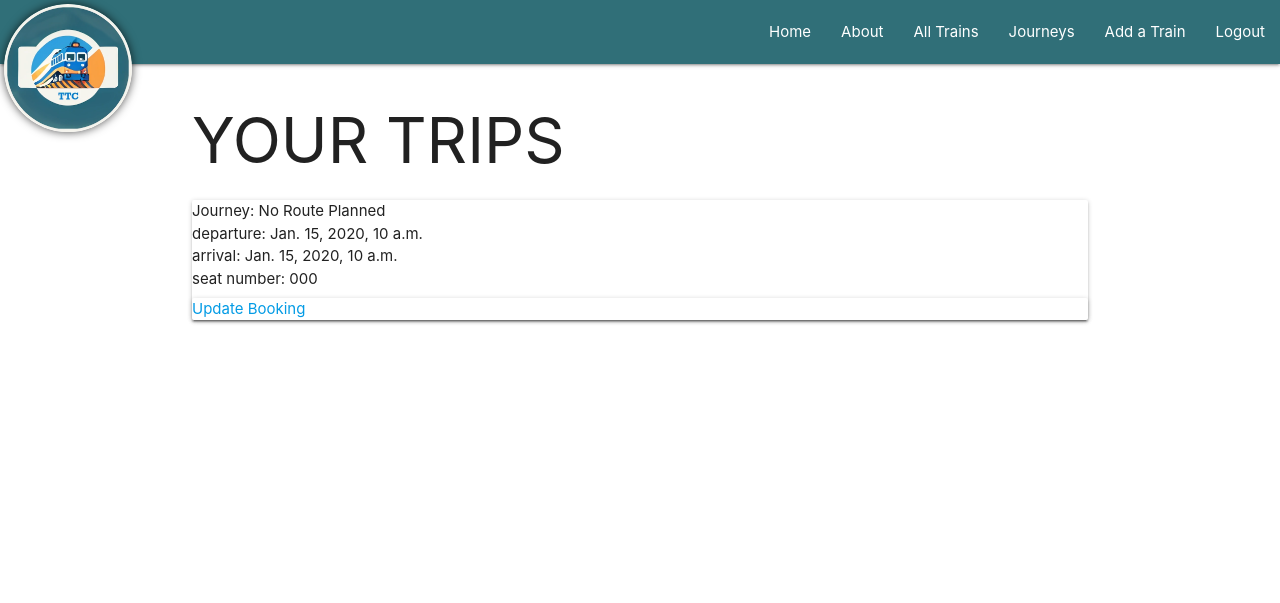
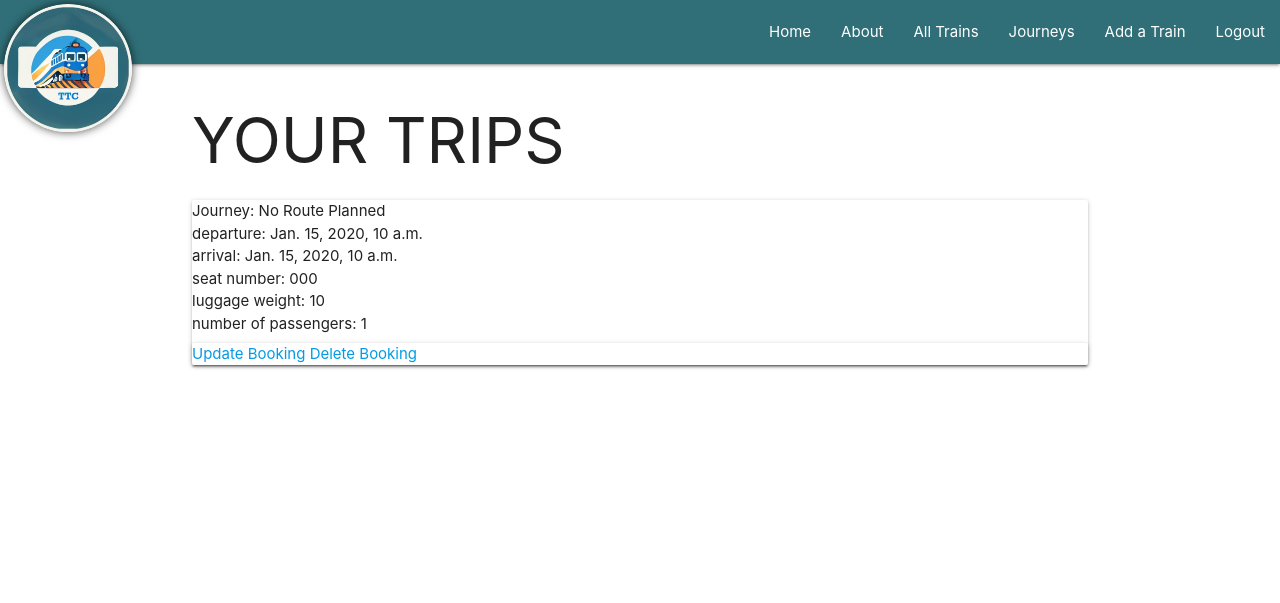
Before and after one commit to cango91/thomascollective, a Django app: page /booking/my_bookings in a window 1280 px wide. Shown: the top 603 px of the page. Run offline with Django 3.2, Linux system fonts and the light colour scheme; a user stored in the database is signed in; tables that the repository leaves empty hold one stand-in row (values such as "Sample post").

Commit message:
delete booking

```diff
--- a/main_app/templates/booking/my_bookings.html
+++ b/main_app/templates/booking/my_bookings.html
@@ -10,9 +10,12 @@
             <li>departure: {{booking.journey.departure_time}}</li>
             <li>arrival: {{booking.journey.arrival_time}}</li>
             <li>seat number: {{booking.seat_number}}</li>
+            <li>luggage weight: {{booking.luggage_weight}}</li>
+            <li>number of passengers: {{booking.number_of_passengers}}</li>
         </ul>
         <div class="card">
             <a href="{% url 'update_my_bookings' booking.id %}">Update Booking</a>
+            <a href="{% url 'delete_booking' booking.id %}">Delete Booking</a>
     </li>
 </ul>
 {% endfor %}
--- a/main_app/templates/booking/update_my_bookings.html
+++ b/main_app/templates/booking/update_my_bookings.html
@@ -2,4 +2,10 @@
 {% block content %}
 
 
+<form method="POST">
+    {% csrf_token %}
+    {{form.as_table}}
+  <input type="submit" value="Update Booking" class="'btn mb mt-1">
+</form>
+
 {% endblock content %}
--- a/main_app/urls.py
+++ b/main_app/urls.py
@@ -19,4 +19,5 @@ urlpatterns = [
     path('ajax/journeys/<int:journey_id>/stops', views.getAllStopsForJourney, name='all_stops_for_journey'),
     path('ajax/journeys/', views.getAllJourneys, name='all_journeys'),
     path('booking/my_bookings/<int:booking_id>/update', views.update_my_bookings, name='update_my_bookings'),
+    path('mybookings/<int:pk>/delete', views.BookingDelete.as_view(), name='delete_booking'),
 ]
--- a/main_app/views.py
+++ b/main_app/views.py
@@ -8,7 +8,7 @@ from django.contrib.auth import login
 from django.contrib.auth.forms import UserCreationForm
 from .forms import CommentForm, BookingForm
 from django.contrib.auth.decorators import login_required
-from django.urls import reverse
+from django.urls import reverse, reverse_lazy
 from django.http import JsonResponse
 
 
@@ -138,10 +138,15 @@ def update_my_bookings(request, booking_id):
         form = BookingForm(request.POST, instance=booking)
         if form.is_valid():
             form.save()
-            return ('my_bookings')
+            return redirect('my_bookings')
     else:
         form = BookingForm(instance=booking)
-    return redirect('booking/update_my_bookings.html',{'form':form, 'booking_id':booking_id})
+    return render(request, 'booking/update_my_bookings.html',{'form':form, 'booking_id':booking_id})
+
+class BookingDelete(DeleteView):
+    model = Booking
+    template_name = 'booking/confirm_my_booking_delete.html'
+    success_url = reverse_lazy('my_bookings')
 
 
 ### AJAX ENDPOINTS ###
```
Also changed, not shown: main_app/templates/booking/confirm_my_booking_delete.html (added, +13 -0 lines).
